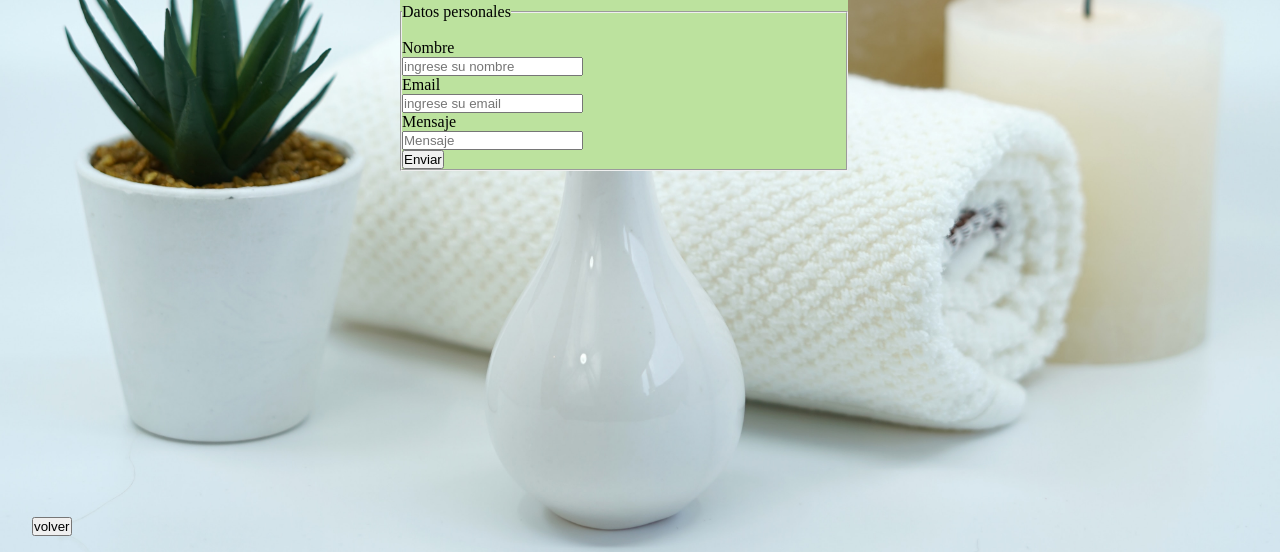
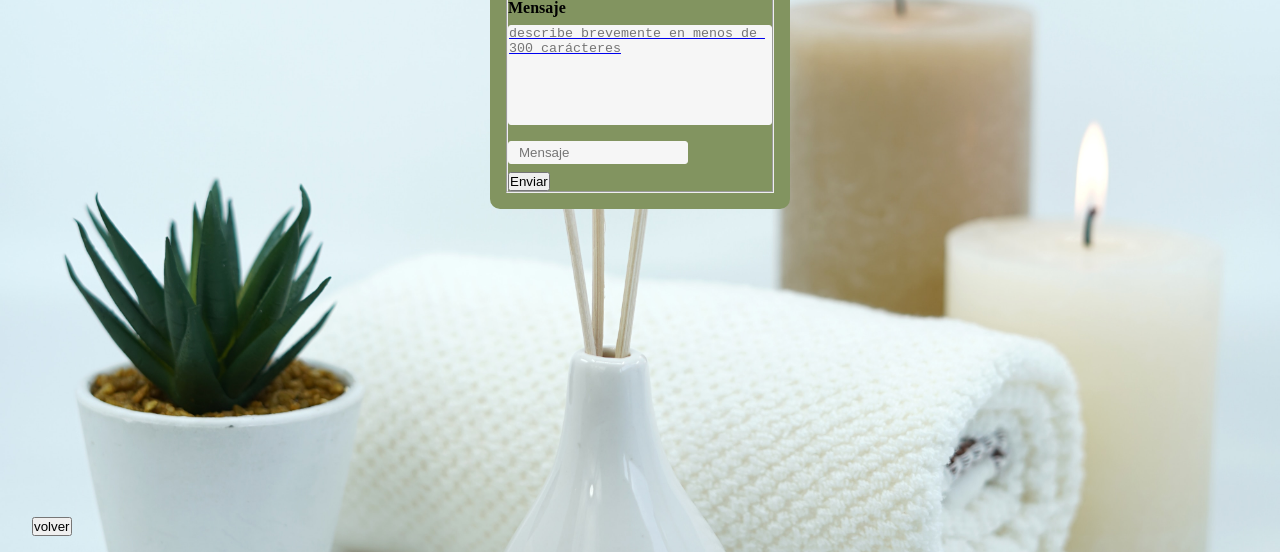
Before and after one commit to Eli0895/Ananda, a plain HTML site: page pages/contacto.html in a window 1280 px wide. Shown: the part 248-800 px from the top of the page. Drawn offline with Linux system fonts and the light colour scheme; a web font is replaced by a local one.

Commit message:
cambios en contacto

```diff
--- a/css/estilo.css
+++ b/css/estilo.css
@@ -1,11 +1,11 @@
 
 @font-face {
-    font-family:sans-serif ;
+    font-family:Montserrat ;
     src: url("../assets/fonts/Montserrat.zip");
 }
 
 @font-face {
-    font-family:sans-serif;
+    font-family: 'Roboto Slab', serif;
     src: url("../assets/fonts/Roboto.zip");
 }
 
@@ -13,14 +13,13 @@
     margin: 0;
     padding: 0;
     box-sizing: border-box;
+
 }
-
-
 
 /*
 TIPOGRAFIA
 familia tipográfica: 'Montserrat', sans-serif;
-familia tipográfica: 0
+font-family: 'Roboto Slab', serif;
 
 
 COLORES
@@ -69,18 +68,17 @@ COLORES
 nav ul li a{
     text-decoration: none;
     color: white;
-    font-family: 'Montserrat', sans-serif;;
+    font-family: 'Montserrat', sans-serif;
 }
 
 
 .h1{
     color: black;
-    font-size: 2rem;
-    font-family: 'Montserrat', sans-serif;
-    display: flex;
+    font-size: 2.5rem;
+    font-family: 'Roboto Slab', serif;
     position: absolute;
-    padding-top: 8rem;
-    left: 2rem;
+    top: 10rem;
+    left: 6rem;
 }
 
 .main1{
@@ -142,7 +140,7 @@ nav ul li a{
 }
 
 .footer-principal p{
-    font-family: 'Montserrat', sans-serif;;
+    font-family: 'Montserrat', sans-serif;
     font-style: normal;
     font-weight: 700;
     font-size: 1rem;
@@ -185,21 +183,62 @@ nav ul li a{
 }
 
 .contactanos{
-    font-size: 3rem;
+    font-size: 2.5rem;
     font-family: 'Montserrat', sans-serif;
     color: black;
+    text-align: center;
+    text-decoration: none;
 }
-.main-formulario{
-    background-color: #BCE29E;
-    width: 35%;
-    position: absolute;
-    top: 10rem;
-    left: 25rem;
 
-}
 .formu{
     font-size: 1rem;
     color: black;
+}
+form{
+    width:300px;
+	padding:16px;
+	border-radius:10px;
+	margin:auto;
+	background-color: #829460;
+}
+
+form label{
+	width:72px;
+	font-weight:bold;
+	display:inline-block;
+}
+
+form input[type="text"],
+form input[type="email"]{
+	width:180px;
+	padding:3px 10px;
+	border:1px solid #f6f6f6;
+	border-radius:3px;
+	background-color:#f6f6f6;
+	margin:8px 0;
+	display:inline-block;
+}
+
+form input[type="submit"]{
+	width:100%;
+	padding:8px 16px;
+	margin-top:32px;
+	border:1px solid #000;
+	border-radius:5px;
+	display:block;
+	color: #BCE29E;
+	background-color:#000;
+}
+
+textarea{
+	width:100%;
+	height:100px;
+	border:1px solid #f6f6f6;
+	border-radius:3px;
+	background-color:#f6f6f6;
+	margin:8px 0;
+	resize:none;
+	display:block;
 }
 
 /*NOSOTROS*/
@@ -221,7 +260,7 @@ nav ul li a{
 
 .parrafo{
     text-align: center;
-    font-style:'Montserrat';
+    font-style:'Montserrat', sans-serif;
     font-weight: 400;
     font-size: 1.5rem;
     line-height: 34px;
@@ -282,6 +321,7 @@ header{
     padding-right: 1rem;
     padding-top: 2rem;
     border-radius: 25px;
+    font-family: 'Montserrat', sans-serif;
 }
 
 footer{
@@ -305,7 +345,7 @@ footer{
 .promos p{
     font-size: 1.5rem;
     text-align: center;
-    font-family: 'Montserrat', sans-serif;;
+    font-family: 'Montserrat', sans-serif;
 }
 .promos h3{
     font-size: 2rem;
--- a/pages/contacto.html
+++ b/pages/contacto.html
@@ -12,9 +12,7 @@
         <div class="volver">
             <a href="../index.html"><button>volver</button</a></div>
         </div>
-
         <section class="main-formulario">
-
             <div>
                 <br><h1 class="contactanos"> Contacto</h1></br>
             </div>
@@ -29,14 +27,12 @@
                 <input type="email" id="email" placeholder="ingrese su email" required>
 
                 <br><label for="mensaje">Mensaje</label></br>
+                <textarea name="mensaje" for="mensaje" placeholder="describe brevemente en menos de 300 carácteres" maxlength="300"></textarea>
                 <input type="text" id="mensaje" placeholder="Mensaje"required>
 
                 <br><button>Enviar</button></br>
-
             </fieldset>
-
         </section>
     </main>
-
 </body>
 </html>
```
Also changed, not shown: index.html (+2 -2 lines), README.md.
